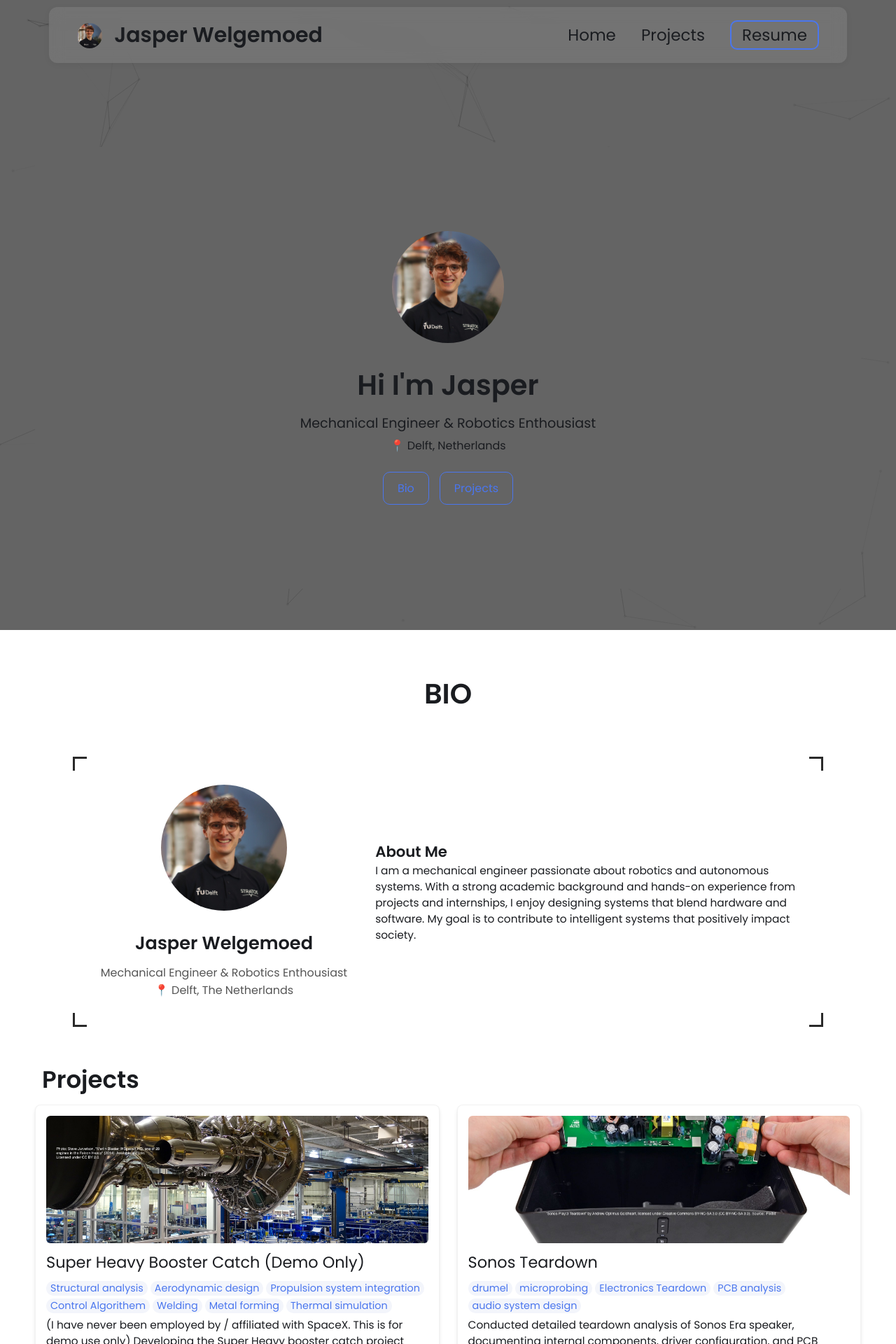
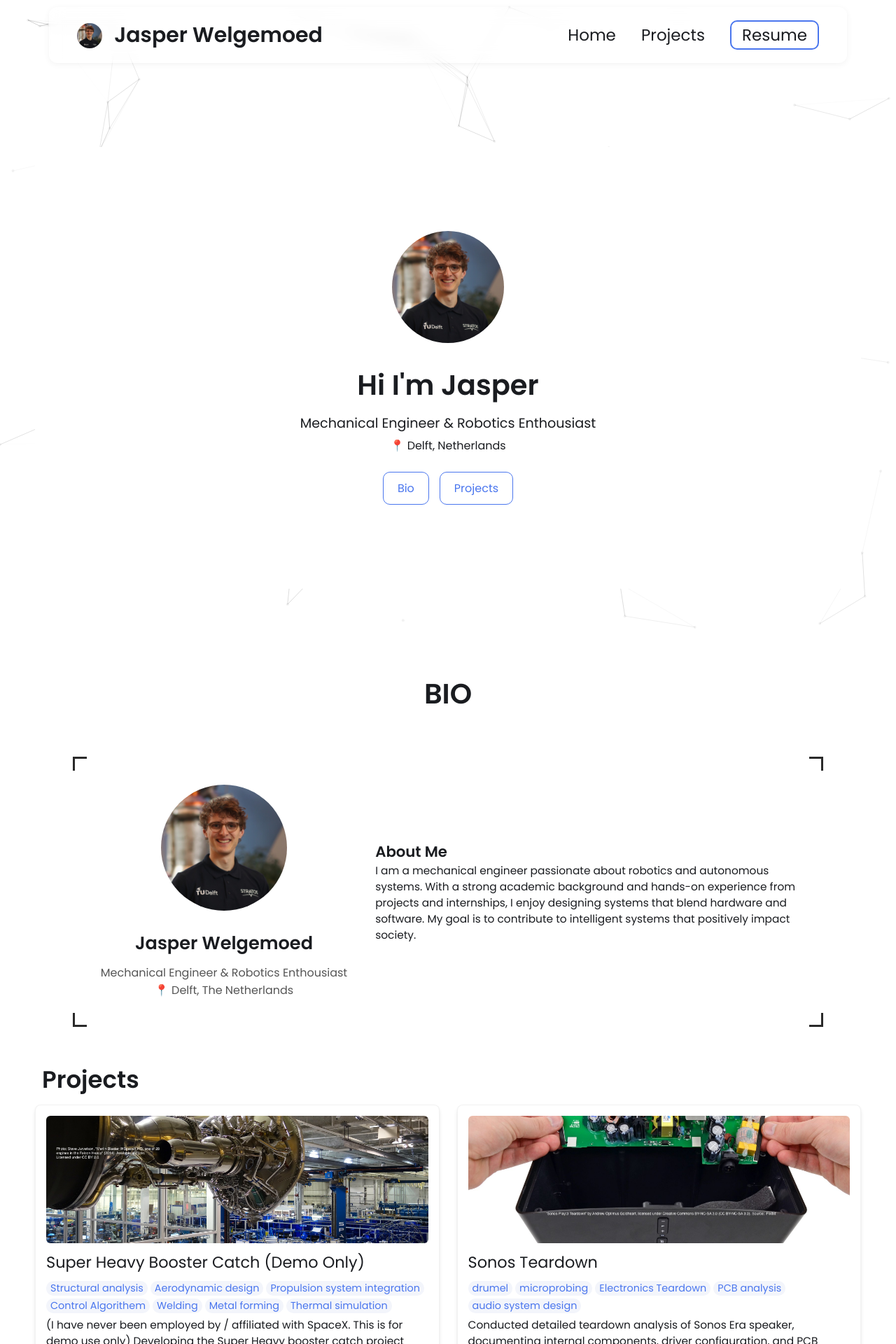
Before and after one commit to jasperwelgemoed/jasperwelgemoed.github.io, a Jekyll site: the page built from index.html, in a window 1280 px wide. Shown: the top 1920 px of the page at 70% size. Built offline with Jekyll 4.4.1, drawn with Linux system fonts in a browser that asks for light colours.

Commit message:
Update styles.css

```diff
--- a/css/styles.css
+++ b/css/styles.css
@@ -946,7 +946,7 @@ footer p {
   width: 100%;
   height: 100%;
   z-index: 0;
-  background: rgba(100, 100, 100, 1); /* soft gray */
+  background: transparent; /* soft gray */
   pointer-events: none;
 }
 
```
